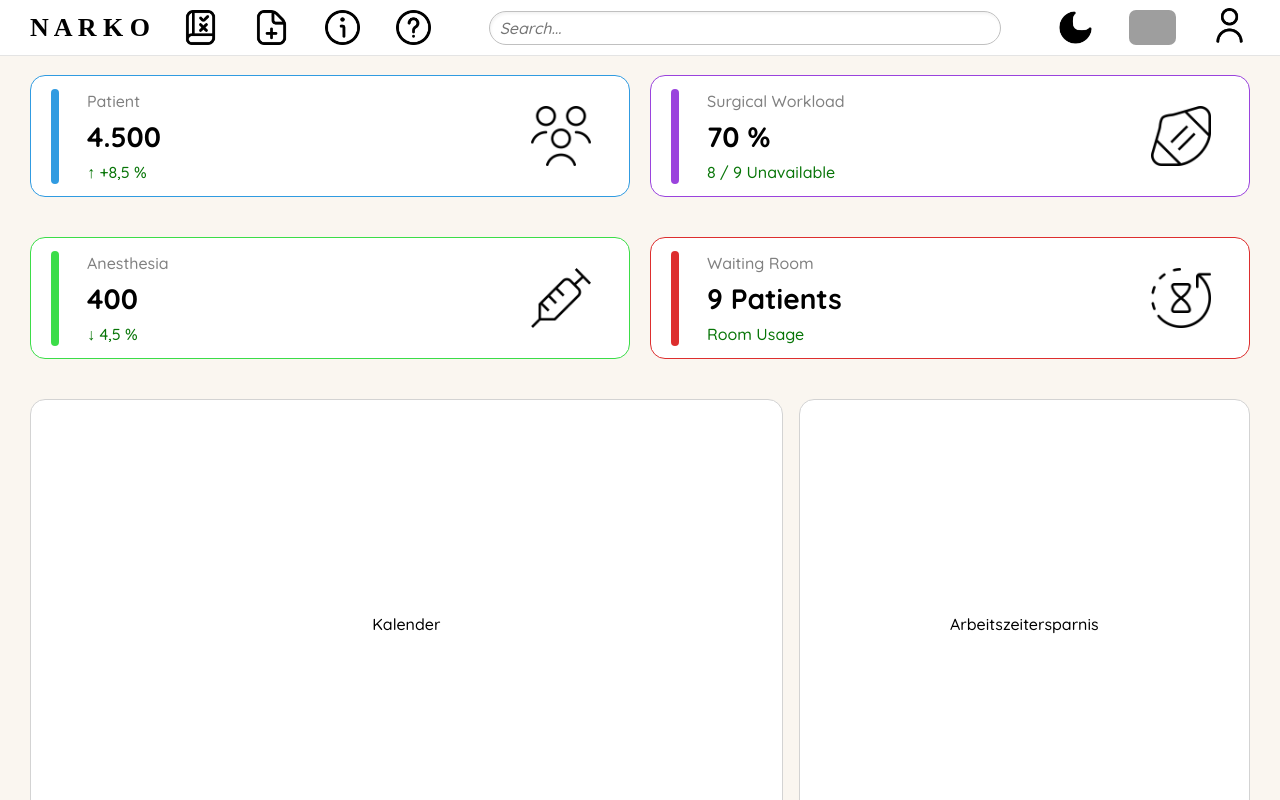
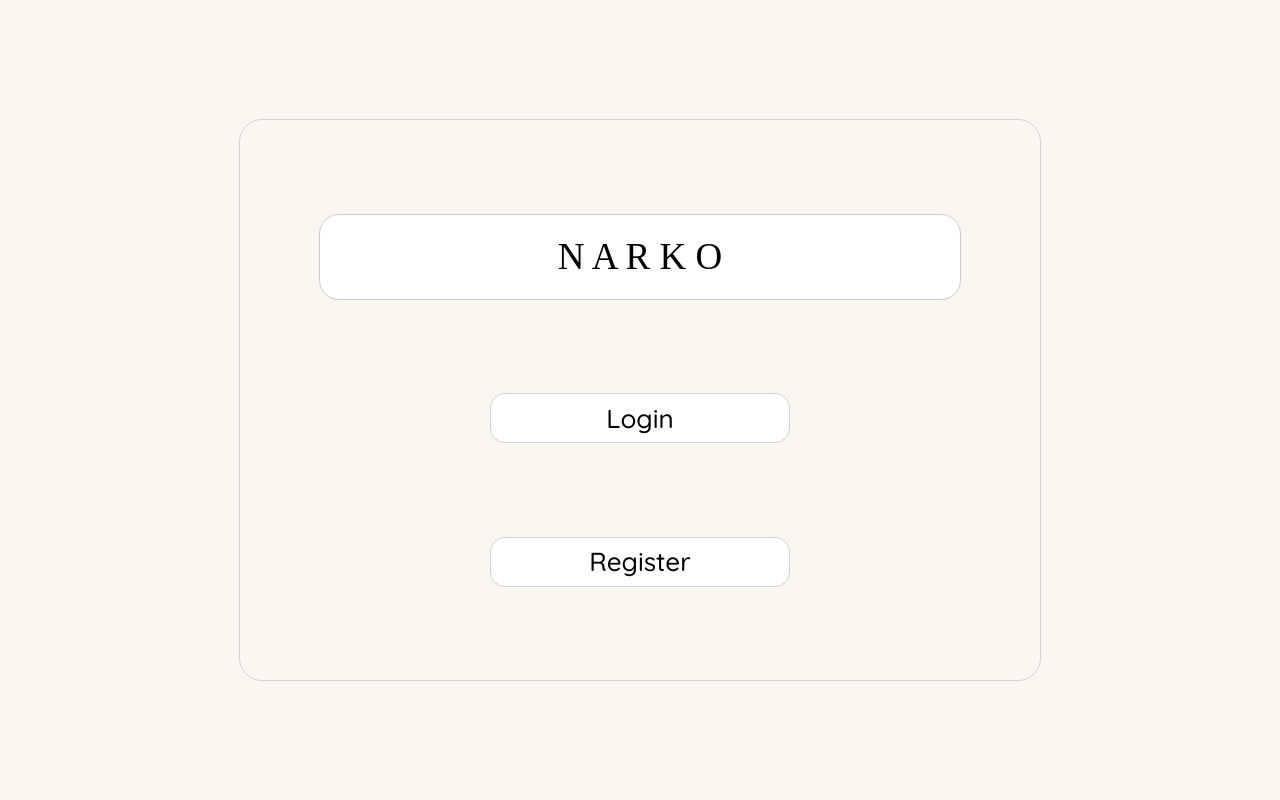
Before and after one commit to AndreNeb/diplomarbeit_fe, a React (Create React App) app: page / in a window 1280 px wide. Built offline with nearby package versions, Linux system fonts and the light colour scheme; grey boxes are pictures that could not be loaded.

Commit message:
Start page

```diff
--- a/src/components/Imports.jsx
+++ b/src/components/Imports.jsx
@@ -9,6 +9,7 @@ import '../stylesheets/general/general.css';
 import '../stylesheets/homepage-widgets/small-widgets.css';
 import '../stylesheets/homepage-widgets/big-widgets.css';
 import '../stylesheets/loginoutpage/loginout.css';
+import "../stylesheets/login_outandregister/start.css"
 import '../languages/de.json';
 import '../languages/en.json';
 import '../languages/es.json';
--- a/src/languages/de.json
+++ b/src/languages/de.json
@@ -5,7 +5,6 @@
   "info": "Info",
   "support": "Hilfe",
   "language": "Sprache ändern",
-  "login": "Anmeldung",
   "logout": "Logout",
   "home": "Home",
   "patient": "Patient",
@@ -58,5 +57,8 @@
   "then": "DANN",
   "text": "TEXT",
   "equal": "=",
-  "input": "Was wollen Sie eingeben?"
+  "input": "Was wollen Sie eingeben?",
+
+  "register": "Registrieren",
+  "login": "Anmelden"
 }
--- a/src/languages/en.json
+++ b/src/languages/en.json
@@ -5,7 +5,6 @@
   "info": "Information",
   "support": "Support",
   "language": "Change Language",
-  "login": "Log In",
   "logout": "Logout",
   "home": "Home",
   "patient": "Patient",
@@ -57,5 +56,8 @@
   "then": "THEN",
   "text": "TEXT",
   "equal": "=",
-  "input": "What would you like to input?"
+  "input": "What would you like to input?",
+
+  "register": "Register",
+  "login": "Login"
 }
--- a/src/languages/es.json
+++ b/src/languages/es.json
@@ -5,7 +5,6 @@
   "info": "Info",
   "support": "Ayuda",
   "language": "Cambiar idioma",
-  "login": "Inicio de sesión",
   "logout": "Cerrar sesión",
   "home": "Inicio",
   "patient": "Paciente",
@@ -56,5 +55,8 @@
   "greater than": ">",
   "less than": "<",
   "equal": "=",
-  "text": "TEXTO"
+  "text": "TEXTO",
+
+  "register": "Registrarse",
+  "login": "Iniciar sesión"
 }
--- a/src/languages/fr.json
+++ b/src/languages/fr.json
@@ -5,7 +5,6 @@
   "info": "Info",
   "support": "Support",
   "language": "Changer de langue",
-  "login": "Connexion",
   "logout": "Déconnexion",
   "home": "Accueil",
   "patient": "Patient",
@@ -56,5 +55,8 @@
   "greater than": ">",
   "less than": "<",
   "equal": "=",
-  "text": "TEXTE"
+  "text": "TEXTE",
+
+  "register": "S'inscrire",
+  "login": "Se connecter"
 }
--- a/src/languages/it.json
+++ b/src/languages/it.json
@@ -56,5 +56,8 @@
   "greater than": ">",
   "less than": "<",
   "equal": "=",
-  "text": "TESTO"
+  "text": "TESTO",
+
+  "register": "Registrati",
+  "login": "Accedi"
 }
--- a/src/pages/App.jsx
+++ b/src/pages/App.jsx
@@ -7,6 +7,7 @@ import InfoPage from "./InfoPage";
 import DocumentPage from "./DocumentPage";
 import LogInOutPage from "./LogInOutPage";
 import Home from "./Home";
+import StartPage from "./StartPage";
 import { DarkModeProvider } from "../components/DarkModeContext";
 import LoadingPage from './LoadingPage'; // Importiere die Ladekomponente
 
@@ -30,7 +31,8 @@ const AppRoutes = () => {
                 <LoadingPage />
             ) : (
                 <Routes>
-                    <Route path="/" element={<Home />} />
+                    <Route path="/" element={<StartPage />}/>
+                    <Route path="/Home" element={<Home />} />
                     <Route path="/rulesPage" element={<RulesPage />} />
                     <Route path="/documentPage" element={<DocumentPage />} />
                     <Route path="/infoPage" element={<InfoPage />} />
--- a/src/pages/LogInOutPage.jsx
+++ /dev/null
@@ -1,49 +0,0 @@
-import * as Imports from '../components/Imports';
-import { ConstVariables } from '../components/ConstVariables';
-
-function LogInOutPage() {
-    const {
-        btnText,
-        t,
-        isActive,
-        handleSubmit,
-    } = ConstVariables(); // Verwende den Hook hier
-
-    return (
-
-        <body className="general-log-field">
-            <div className="general-inner-log-field">
-                <span className="log-text">{t('log-text')}</span>
-
-
-                <div className="field-container">
-
-
-                    <div className="text-fields-container">
-                        <input type="text" name="name" className="contact-inputs" placeholder={t('username')}
-                               required/>
-                        <input type="password" name="email" className="contact-inputs" placeholder={t('password')}
-                               required/>
-                    </div>
-
-
-                    <div className="button-container">
-                        <button type="submit" className={Imports.classNames('submit-button', {active: isActive})}>
-                            <p>{btnText}</p>
-                            <div className="check-box">
-                                <svg xmlns="http://www.w3.org/2000/svg" viewBox="0 0 50 50">
-                                    <path fill="transparent" d="M14.1 27.2l7.1 7.2 16.7-16.8"/>
-                                </svg>
-                            </div>
-                        </button>
-                    </div>
-
-                </div>
-
-
-            </div>
-        </body>
-    );
-}
-
-export default LogInOutPage;
--- /dev/null
+++ b/src/pages/StartPage.jsx
@@ -0,0 +1,46 @@
+import * as Imports from '../components/Imports';
+import {ConstVariables} from '../components/ConstVariables';
+import {Link} from "react-router-dom";
+
+function StartPage() {
+    const {
+        btnText,
+        t,
+        isActive,
+        handleSubmit,
+        darkMode,
+        formStatus,
+        currentLoginStatus,
+        handleRegister,
+        handleLogin,
+
+
+    } = ConstVariables();
+    return (
+
+        <body className={`StartPage`}>
+
+
+        {currentLoginStatus === 'Start' &&(
+        <div className="outer-div">
+            <span className="logoText">N A R K O</span>
+
+                <button onClick={handleLogin} className="registerandloginbutton">{t('login')}</button>
+            <button onClick={handleRegister} className="registerandloginbutton">{t('register')}</button>
+        </div>)}
+
+        {currentLoginStatus === 'login'}
+        <div className="outer-div">
+            <span className="logoText">N A R K O</span>
+
+            <button className="registerandloginbutton">{t('login')}</button>
+            <button className="registerandloginbutton">{t('register')}</button>
+        </div>
+
+
+
+        </body>
+    );
+}
+
+export default StartPage;
--- a/src/stylesheets/general/general.css
+++ b/src/stylesheets/general/general.css
@@ -47,6 +47,15 @@ body.rules.dark {
     cursor: default;
 }
 
+body.StartPage {
+    background-color: rgba(250, 246, 240, 255);
+    height: 100vh;
+    width: 100vw;
+    overflow: hidden;
+    display: flex;
+    justify-content: center;
+    align-items: center;
+}
 
 body.support {
     display: flex;
--- /dev/null
+++ b/src/stylesheets/login_outandregister/start.css
@@ -0,0 +1,55 @@
+.outer-div {
+    min-width: 550px;
+    width: 65%;
+    max-width: 800px;
+    min-height: 480px;
+    height: 70%;
+
+    display: flex;
+    flex-direction: column;
+    justify-content: space-evenly;
+    align-items: center;
+
+    border: 1px solid lightgrey;
+    border-radius: 23px;
+}
+
+.outer-div:hover {
+    transform: scale(1.01, 1.01);
+    box-shadow: 0 10px 20px rgba(0, 0, 0, 0.3);
+    transition: transform 0.3s ease;
+}
+
+.logoText {
+    color: black;
+    background-color: white;
+
+    display: flex;
+    justify-content: center;
+    align-items: center;
+
+    font-size: 37px;
+    font-family: "Times New Roman", sans-serif, Arial;
+    font-weight: 500;
+
+    width: 80%;
+    height: 15%;
+
+    border: 1px solid rgb(204, 202, 202);
+    border-radius: 20px;
+}
+
+.registerandloginbutton {
+    font-size: 26px;
+    border: 1px solid lightgray;
+    border-radius: 15px;
+
+    background-color: white;
+
+    width: 300px;
+    height: 50px;
+
+    cursor: pointer;
+
+    transition: transform 0.15s ease;
+}
```
